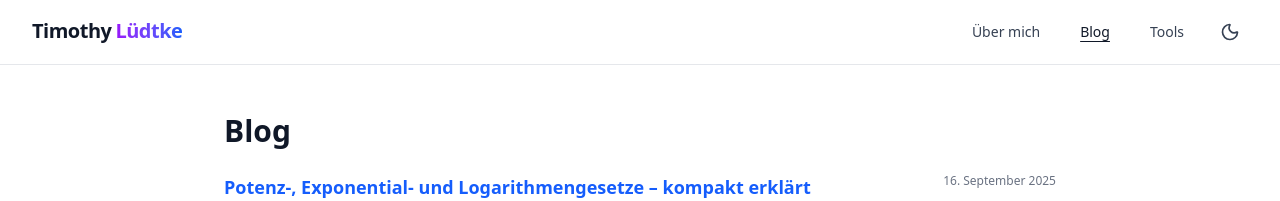
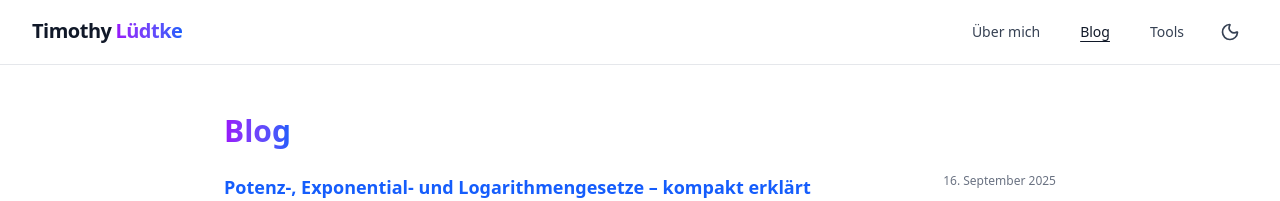
Before and after one commit to justMeTimothyG/tgz-homepage, a Next.js app: page /blog in a window 1280 px wide. Shown: the top 201 px of the page. Built offline with nearby package versions, Linux system fonts and the light colour scheme.

Commit message:
feat(ui): add gradient styling to blog page titles
Apply purple-to-blue gradient styling to main blog page and individual
post titles for enhanced visual design.

```diff
--- a/src/app/blog/[slug]/page.tsx
+++ b/src/app/blog/[slug]/page.tsx
@@ -44,7 +44,11 @@ export default async function BlogPostPage({ params }: { params: Promise<{ slug:
           <article id="post-content" className="prose dark:prose-invert max-w-none">
             {/* Post header */}
             <header className="mb-8">
-              <h1>{post.title}</h1>
+              <h1>
+                <span className="text-transparent bg-clip-text bg-gradient-to-r from-purple-600 to-blue-600 dark:from-purple-400 dark:to-blue-400">
+                  {post.title}
+                </span>
+              </h1>
               {post.date && (
                 <p className="text-sm opacity-70">{formatDateDE(post.date)}</p>
               )}
--- a/src/app/blog/page.tsx
+++ b/src/app/blog/page.tsx
@@ -5,7 +5,9 @@ export default function BlogPage() {
   const posts = getAllBlogPosts();
   return (
     <div className="max-w-4xl mx-auto px-4 py-12 sm:px-6 lg:px-8">
-      <h1 className="text-3xl font-bold mb-6 text-gray-900 dark:text-gray-100">Blog</h1>
+      <h1 className="text-3xl font-bold mb-6">
+        <span className="text-transparent bg-clip-text bg-gradient-to-r from-purple-600 to-blue-600 dark:from-purple-400 dark:to-blue-400">Blog</span>
+      </h1>
       <LatestPosts posts={posts} />
     </div>
   );
```
